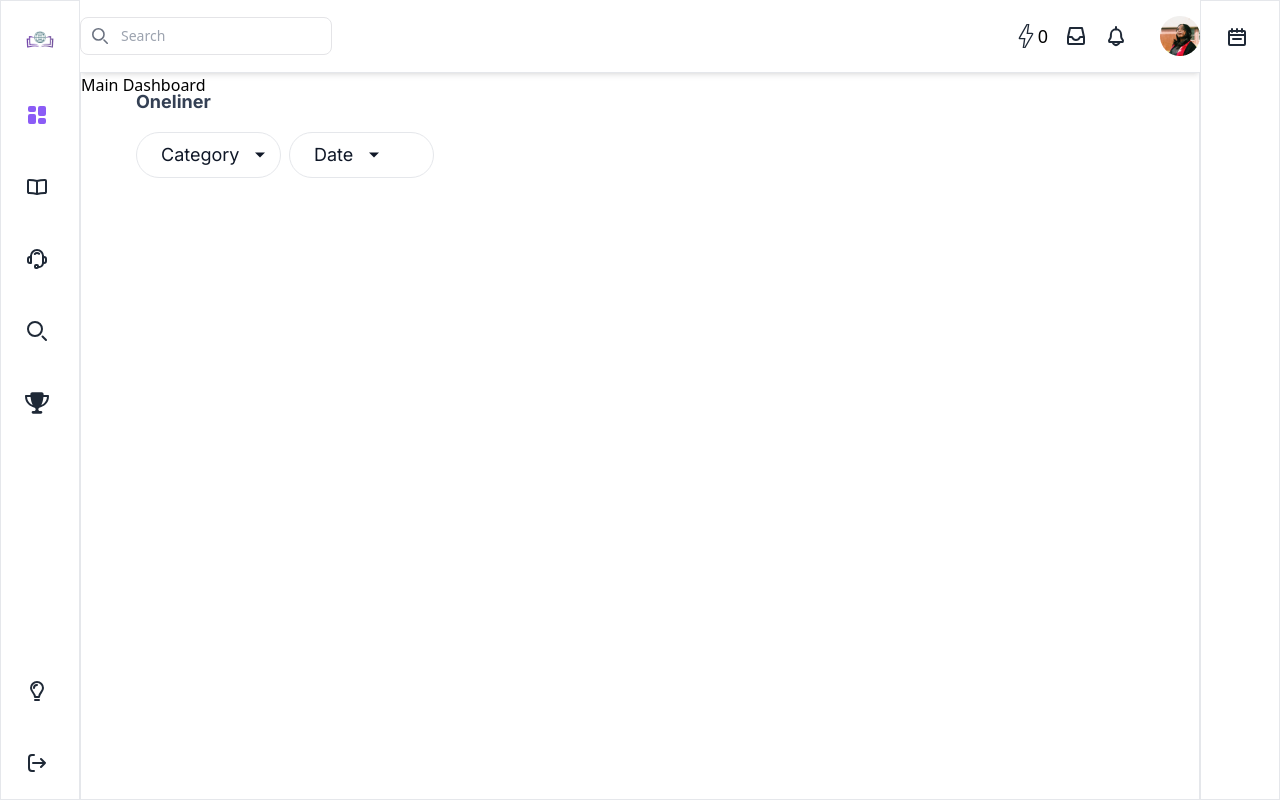
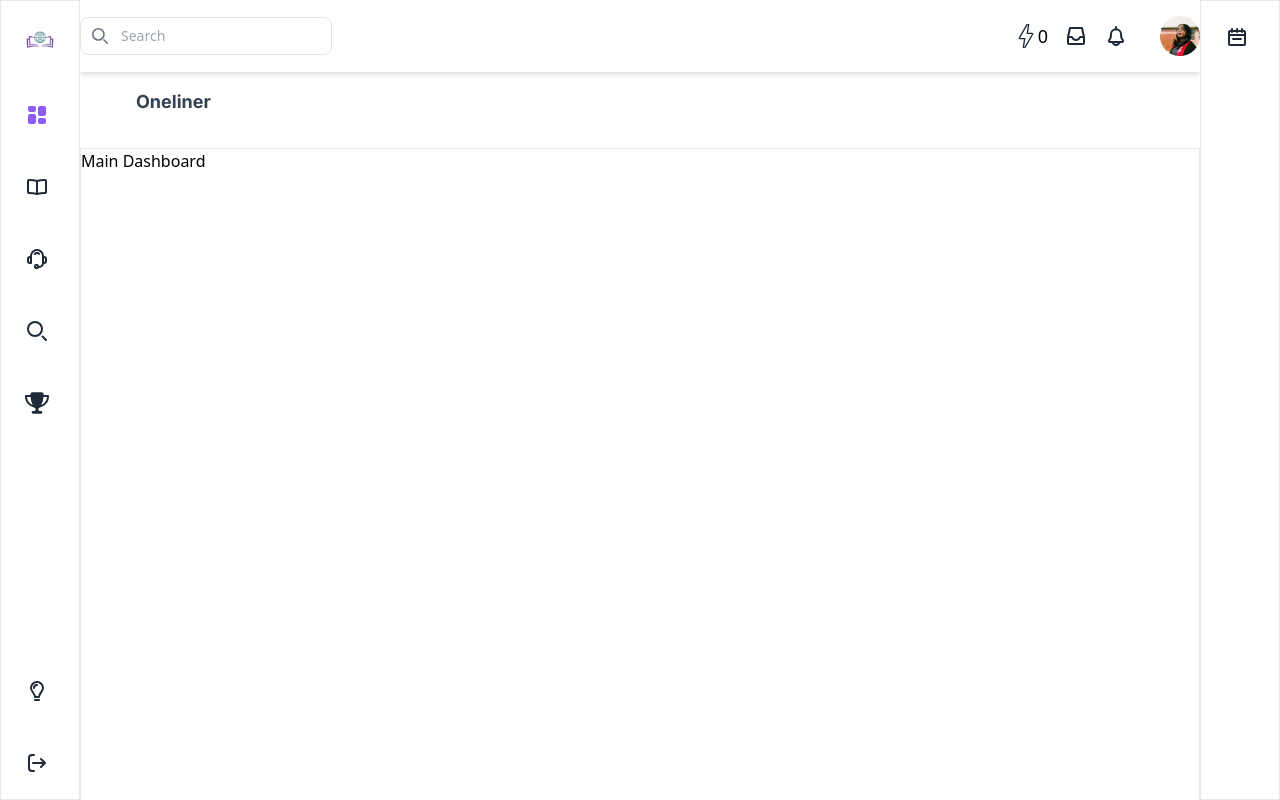
Before and after one commit to FevenSeyfu/Learnovation-by-innov8ors, a React (Vite) app in the folder Frontend/: page /dashboard in a window 1280 px wide. Built offline with nearby package versions, Linux system fonts and the light colour scheme.

Commit message:
add countires drop down

```diff
--- a/Frontend/src/Context/DropdownContext.jsx
+++ b/Frontend/src/Context/DropdownContext.jsx
@@ -9,8 +9,11 @@ export const DropdownProvider = ({ children }) => {
 
   const toggleDropdown = (id) => {
     setDropdownStates(prevStates => ({
-      ...prevStates,
-      [id]: !prevStates[id],
+      ...Object.keys(prevStates).reduce((acc, key) => {
+        acc[key] = false;
+        return acc;
+      }, {}),
+      [id]: !prevStates[id]
     }));
   };
 
--- a/Frontend/src/components/Explore/ExploreHeader.jsx
+++ b/Frontend/src/components/Explore/ExploreHeader.jsx
@@ -30,6 +30,20 @@ const ExploreHeader = () => {
     { label: "Networking", value: "networking" },
   ];
 
+  const countryOptions = [
+    { label: "United States", value: "us" },
+    { label: "Canada", value: "ca" },
+    { label: "United Kingdom", value: "uk" },
+    { label: "Australia", value: "au" },
+    { label: "India", value: "in" },
+  ];
+
+  const yrsofExpOptions = [
+    { label: "Less than 1 year", value: "0-1" },
+    { label: "1 to 3 years", value: "1-3" },
+    { label: "3 to 5 years", value: "3-5" },
+    { label: "More than 5 years", value: "5+" },
+  ];
   const location = useLocation();
   const getHeading = () => {
     if (location.pathname.includes("/explore/courses")) {
@@ -65,7 +79,7 @@ const ExploreHeader = () => {
         </form>
       );
     }
-    return null;
+    return <div className="flex-grow"></div>;
   };
 
   const renderDropdowns = () => {
@@ -76,15 +90,14 @@ const ExploreHeader = () => {
           <Dropdown id={'courseLevel'} label="Level" options={levelOptions} />
         </>
       );
-    } else if ("/explore/events") {
+    } else if (location.pathname.includes("/explore/events")) {
       return (
         <>
           <Dropdown id={'eventCategoryDropdown'} label="Category" options={eventOptions} />
           <Dropdown id={'dateDropDown'} label="Date" options={ ''} />
-          {/* Dropdown for Dates */}
         </>
       );
-    } else if ("/explore/mentors") {
+    } else if (location.pathname.includes("/explore/mentors")) {
       return (
         <>
           <Dropdown id={'countryDropdown'} label="Country" options={countryOptions} />
@@ -95,11 +108,11 @@ const ExploreHeader = () => {
   };
 
   return (
-    <header className="absolute  flex flex-col gap-4 px-14 py-4">
+    <header className="flex flex-col gap-4 px-14 py-4">
       <SecondHeader title={getHeading()} subtitle={'Oneliner'}/>
-      <div className=" flex flex-row justify-between">
+      <div className="flex flex-row justify-between">
         {renderSearchForm()}
-        <div className=" relative right-0  flex flex-row  gap-2">{renderDropdowns()}</div>
+        <div className="flex flex-row gap-2">{renderDropdowns()}</div>
       </div>
     </header>
   );
--- a/Frontend/src/components/utility/Dropdown/Dropdown.jsx
+++ b/Frontend/src/components/utility/Dropdown/Dropdown.jsx
@@ -1,7 +1,7 @@
-import React from 'react';
-import { useDropdown } from '../../../Context/DropdownContext';
-import arrowDownIcon from '../../../assets/images/icon-down-arrow.svg'
-import CalendarDropdown from './CalendarDropdown';
+import React from "react";
+import { useDropdown } from "../../../Context/DropdownContext";
+import arrowDownIcon from "../../../assets/images/icon-down-arrow.svg";
+import CalendarDropdown from "./CalendarDropdown";
 
 const Dropdown = ({ id, label, options }) => {
   const { dropdownStates, toggleDropdown } = useDropdown();
@@ -9,25 +9,46 @@ const Dropdown = ({ id, label, options }) => {
 
   return (
     <div className="relative font-inter text-lg text-[#101828]">
-    <div className="flex flex-row gap-4 cursor-pointer border rounded-full py-2 pl-6 w-[145px]" onClick={() => toggleDropdown(id)}>
+      <div
+        className="flex flex-row gap-4 cursor-pointer border rounded-full py-2 px-6"
+        onClick={() => toggleDropdown(id)}
+      >
         <span>{label}</span>
         <img src={arrowDownIcon} alt="arrow down icon" />
       </div>
-    {isOpen && (
-      label !== 'Date' ? (
-        <div className='absolute z-10 text-sm text-[#667085] mt-2 p-4 bg-white border rounded-2xl w-[270px] shadow-lg'>
+      {isOpen && label !== "Date" && label !== "Country" && (
+        <div className="absolute z-10 text-[#667085] mt-2 p-4 bg-white border rounded-2xl w-[270px] shadow-lg">
           {options.map((option) => (
-          <div key={option.value} className="flex flex-row items-center gap-2">
-            <input type="checkbox" name={`${label}Input`} value={option.value} />
-            <span className="font-medium text-[12px]">{option.label}</span>
+            <div
+              key={option.value}
+              className="flex flex-row items-center gap-2"
+            >
+              <input
+                type="checkbox"
+                name={`${label}Input`}
+                value={option.value}
+              />
+              <span className="font-medium text-sm">{option.label}</span>
             </div>
           ))}
         </div>
-      ): (
-        <div className='absolute z-10 text-[#667085] right-10 mt-2 pl-2 pb-4 bg-white border rounded-2xl w-[850px] shadow-lg'>
+      )}
+      {isOpen && label === "Country" && (
+        <div className="absolute z-10 text-[#667085] mt-2 p-4 bg-white border rounded-2xl w-[270px] shadow-lg overflow-y-scroll">
+          {options.map((option) => (
+            <div
+              key={option.value}
+              className="pl-4"
+            >
+              <span className="font-medium text-sm">{option.label}</span>
+            </div>
+          ))}
+        </div>
+      )}
+      {isOpen && label === "Date" && (
+        <div className="absolute z-10 text-[#667085] right-10 mt-2 pl-2 pb-4 bg-white border rounded-2xl w-[850px] shadow-lg">
           <CalendarDropdown />
         </div>
-      )
       )}
     </div>
   );
```
Lines whose indentation alone changed are shown as unchanged.
